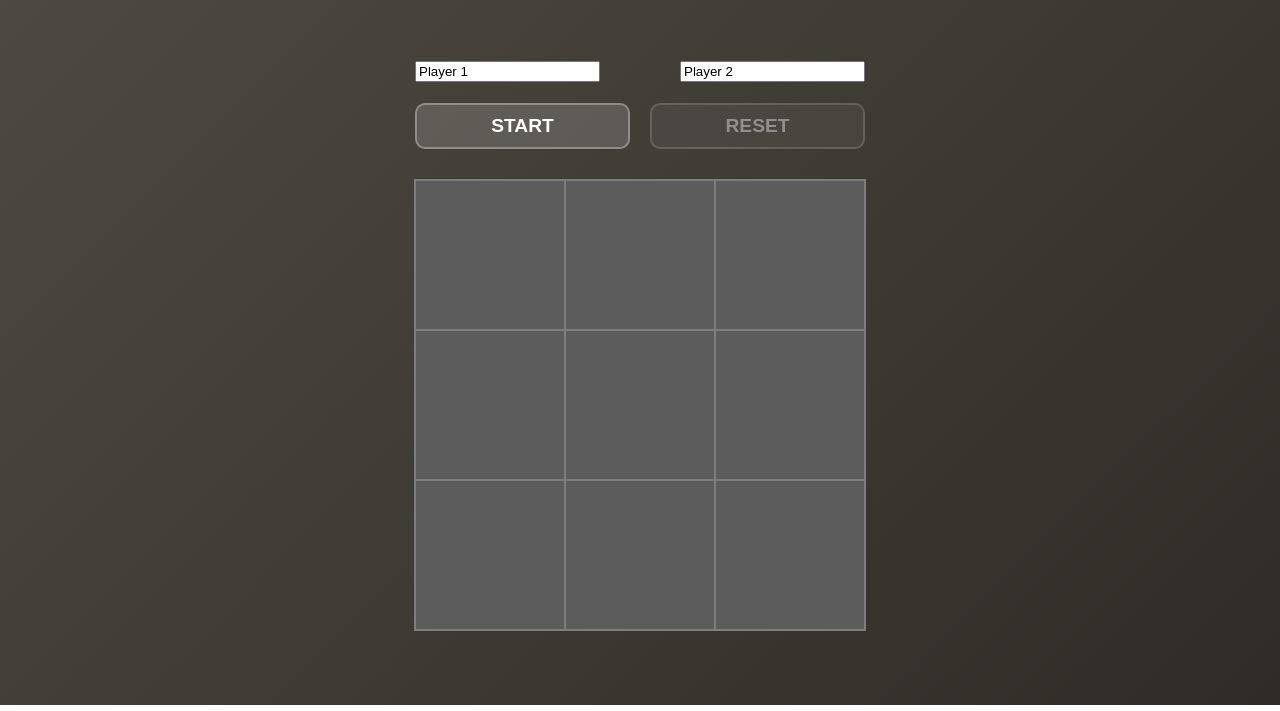
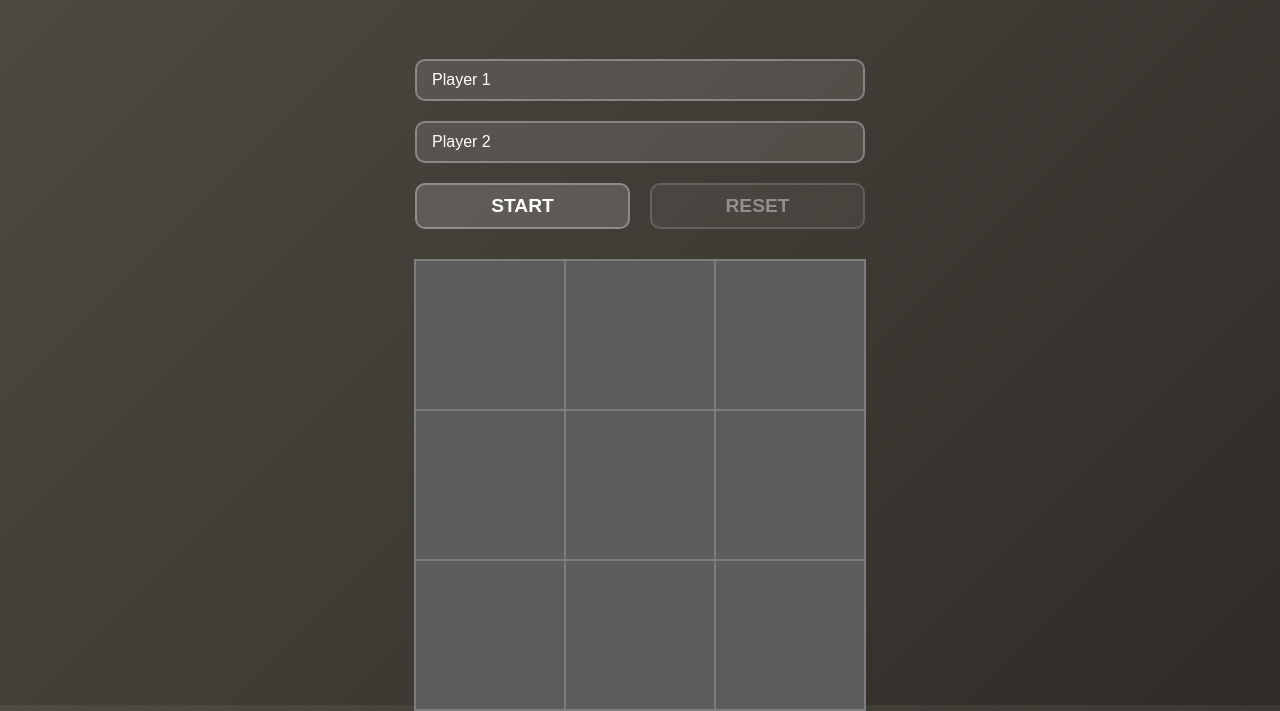
Before and after one commit to nishadnp/tic-tac-toe, a plain HTML site: page index.html in a window 1280 px wide. Shown: the part 95-806 px from the top of the page. Drawn offline with Linux system fonts and the light colour scheme.

Commit message:
style: add input field styling
- Styled player name input fields to match dark translucent theme.
- Added padding, rounded borders, and subtle hover/focus effects.
- Styled placeholder text for better readability and consistency.

```diff
--- a/css/style.css
+++ b/css/style.css
@@ -37,6 +37,33 @@ h1 {
     justify-content: space-between;
     flex-wrap: wrap;
     gap: 20px;
+}
+
+#playername-fields > label {
+    width: inherit;
+}
+
+#playername-fields input[type="text"] {
+    width: 100%;
+    padding: 10px 15px;
+    font-size: 1rem;
+    color: #fff;
+    background-color: rgba(255, 255, 255, 0.1);
+    border: 2px solid rgba(255, 255, 255, 0.3);
+    border-radius: 10px;
+    outline: none;
+    transition: background-color 0.3s ease, border-color 0.3s ease, transform 0.2s ease;
+}
+
+#playername-fields input[type="text"]:focus {
+    background-color: rgba(255, 255, 255, 0.15);
+    border-color: rgba(255, 255, 255, 0.6);
+    transform: scale(1.02);
+}
+
+#playername-fields input[type="text"]::placeholder {
+    color: rgba(255, 255, 255, 0.6);
+    font-style: italic;
 }
 
 .btn-group {
```
